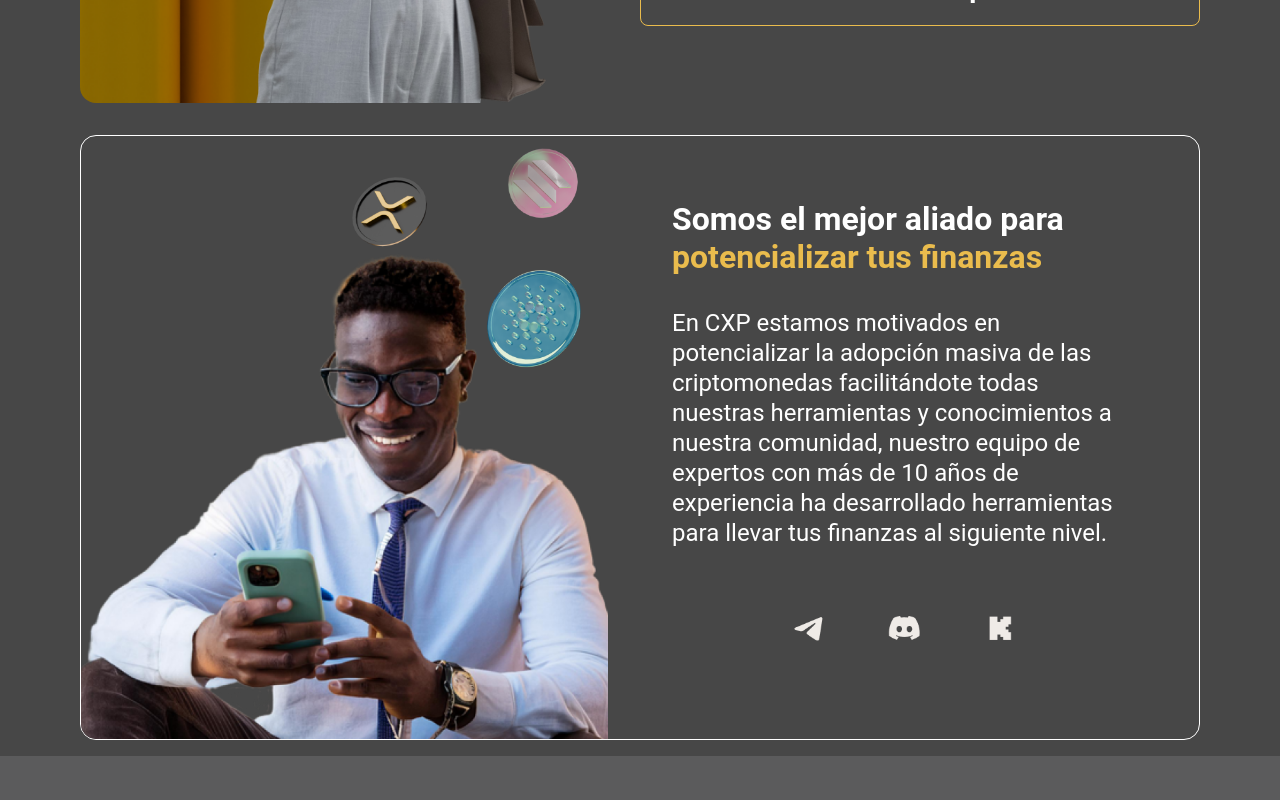
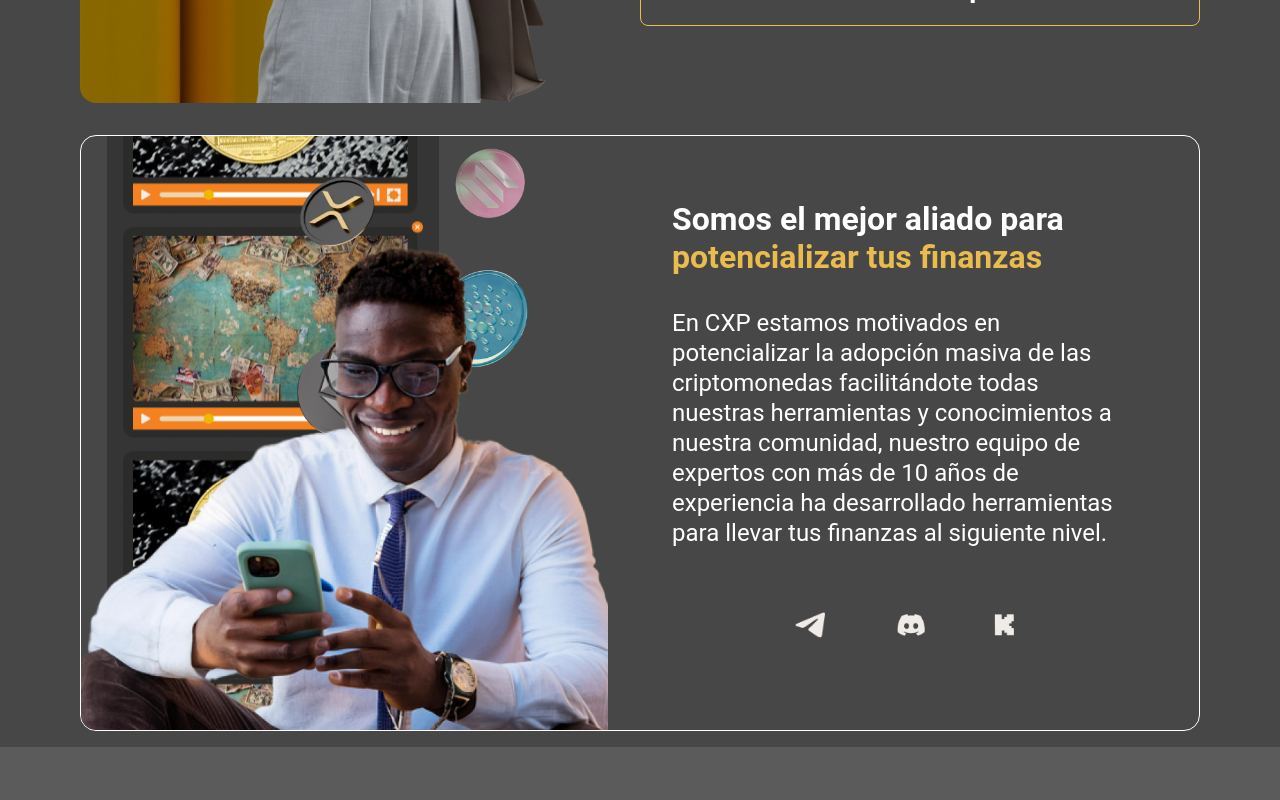
Before and after one commit to camiloparrax8/vyrtiummedia, a Next.js app: page / in a window 1280 px wide. Shown: the part 4140-4940 px from the top of the page. Built offline with nearby package versions, Linux system fonts and the light colour scheme; no server answers.

Commit message:
style(AboutCxpTwo): add animation

```diff
--- a/src/app/components/about_cxp_two.js
+++ b/src/app/components/about_cxp_two.js
@@ -1,25 +1,43 @@
 import Image from "next/image";
 import Title from "./title";
+import VideoCarousel from "./video_carousel";
 export default function AboutCxpTwo() {
     return (
         <div className="grid grid-cols-1 md:grid-cols-2 md:gap-16 h-full mt-8 mx-8 md:mx-20 border-white border-[1px] rounded-2xl overflow-hidden" >
-            <div className="h-full min-h-[400px] md:min-h-[500px] relative">
-                <Image src="/images/student.png" alt="trade" width={787} height={765} className="absolute bottom-0 w-auto h-[350px] md:h-[500px] object-cover z-10" />
-                <Image src="/images/coins.png" alt="trade" width={400} height={400} className="absolute top-0 right-0 w-auto md:h-[400] h-[350px] object-cover" />
+            <div className="min-h-[400px] md:min-h-[500px] relative overflow-hidden">
+                <Image src="/images/student.png" alt="trade" width={787} height={765} className="absolute bottom-0 w-auto h-[350px] md:h-[500px] object-cover z-20" />
+                <Image src="/images/coins.png" alt="trade" width={400} height={400} className="absolute 0 md:right-[10%] top-0 right-0 w-auto md:h-[400] h-[350px] object-cover z-10" />
+                <VideoCarousel></VideoCarousel>
             </div>
             <div className="flex flex-col gap-8 w-full py-8 md:py-16 px-8 md:px-16 md:pl-0 md:align-center">
-                <Title title="Somos el mejor aliado para potencializar tus finanzas" highlight="potencializar tus finanzas" className="text-white font-bold text-[32px] md:text-[32px]/[38px]"/>
+                <Title title="Somos el mejor aliado para potencializar tus finanzas" highlight="potencializar tus finanzas" className="text-white font-bold text-[32px]/[38px] md:text-[32px]/[38px]"/>
                 <p className="text-white text-[18px] md:text-[24px]/[30px]">En CXP estamos motivados en potencializar la adopción masiva de las criptomonedas facilitándote todas nuestras herramientas y conocimientos a nuestra comunidad, nuestro equipo de expertos con más de 10 años de experiencia ha desarrollado herramientas para llevar tus finanzas al siguiente nivel.</p>
-                <div className="flex gap-2 md:gap-4 p-2 items-center justify-center">
-                    <button className="bg-transparent">
-                        <Image src="/icons/telegram-small.png" alt="book icon" width={80} height={80} />
-                    </button>
-                    <button className="bg-transparent">
-                        <Image src="/icons/discord-small.png" alt="book icon" width={80} height={80} />
-                    </button>
-                    <button className="bg-transparent">
-                        <Image src="/icons/kick-small.png" alt="book icon" width={80} height={80} />
-                    </button>
+                {/* social networks */}
+                <div className="flex md:gap-4 gap-2 items-center justify-center">
+                    <div className="group flex flex-col items-center">
+                        <button className="flex justify-center items-center bg-transparent rounded-full py-4 px-4 transition-all duration-300 transform translate-y-4 group-hover:translate-y-0  group-hover:bg-primary group-hover:scale-110">
+                            <Image src="/icons/red2.png" alt="Telegram" width={30} height={10} />
+                        </button>
+                        <span className="font-bold text-white text-[9px] md:text-sm opacity-0 group-hover:opacity-100 transition-opacity duration-300 mt-2 ">
+                            Free Telegram
+                        </span>
+                    </div>
+                    <div className="group flex flex-col items-center">
+                        <button className="flex justify-center items-center bg-transparent rounded-full py-4 px-4 transition-all duration-300 transform translate-y-4 group-hover:translate-y-0  group-hover:bg-primary group-hover:scale-110">
+                            <Image src="/icons/red4.png" alt="Discord" width={28} height={10} />
+                        </button>
+                        <span className="font-bold text-white text-[9px] md:text-sm opacity-0 group-hover:opacity-100 transition-opacity duration-300 mt-2">
+                            Free Discord
+                        </span>
+                    </div>
+                    <div className="group flex flex-col items-center">
+                        <button className="flex justify-center items-center bg-transparent rounded-full py-4 px-4 transition-all duration-300 transform translate-y-4 group-hover:translate-y-0  group-hover:bg-primary group-hover:scale-110">
+                            <Image src="/icons/red3.png" alt="Kick" width={20} height={10} />
+                        </button>
+                        <span className="font-bold text-white text-[9px] md:text-sm opacity-0 group-hover:opacity-100 transition-opacity duration-300 mt-2">
+                            Live on Kick
+                        </span>
+                    </div>
                 </div>
             </div>
         </div>
--- /dev/null
+++ b/src/app/components/video_carousel.js
@@ -0,0 +1,15 @@
+  import Image from "next/image";
+
+
+  export default function VideoCarousel() {
+
+
+    return (
+      <div className="flex flex-col gap-2 absolute top-0 left-[5%] p-4  bg-black bg-opacity-25 animate-scroll z-0">
+        <Image src="/images/reproductor1.png" alt="Video" width={300} height={300} />
+        <Image src="/images/reproductor2.png" alt="Video" width={300} height={300} />
+        <Image src="/images/reproductor1.png" alt="Video" width={300} height={300} />
+        <Image src="/images/reproductor2.png" alt="Video" width={300} height={300} />
+      </div>
+    );
+  }
--- a/tailwind.config.mjs
+++ b/tailwind.config.mjs
@@ -18,12 +18,18 @@ export default {
         futura: ["Futura", "sans-serif"],
       },  animation: {
         marquee: "marquee 20s linear infinite",
+        scroll: "scroll 5s linear infinite",
       },
       keyframes: {
         marquee: {
           from: { transform: "translateX(0%)" },
           to: { transform: "translateX(-100%)" },
-        },}
+        },
+        scroll: {
+          "0%": { transform: "translateY(0)" },
+          "100%": { transform: "translateY(-50%)" },
+        },
+      }
 
     },
   },
```
Also changed, not shown: public/images/reproductor1.png (added), public/images/reproductor2.png (added).
